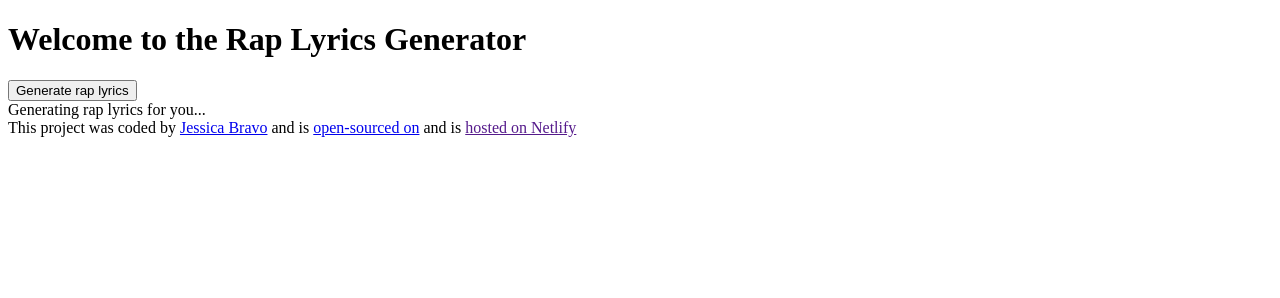
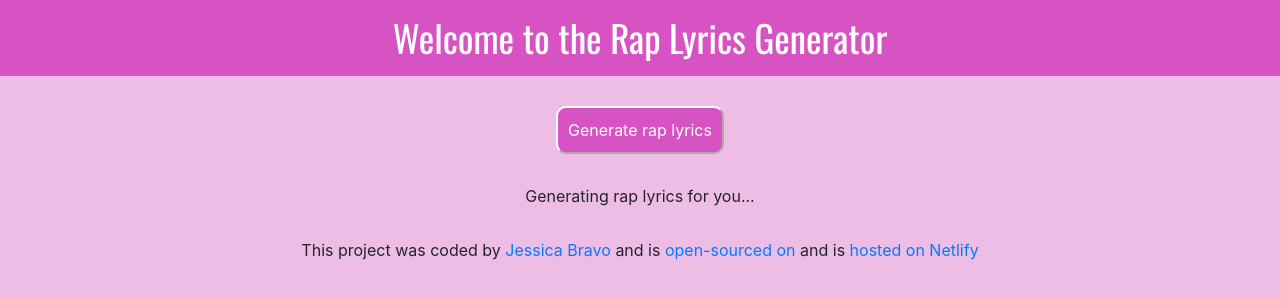
Before and after one commit to Jessbpl/AI-rap-lyrics-generator-Project, a plain HTML site: page index.html in a window 1280 px wide. Drawn offline with nearby package versions, Linux system fonts and the light colour scheme.

Commit message:
added links and initial css style

```diff
--- a/index.html
+++ b/index.html
@@ -3,21 +3,43 @@
   <head>
     <meta charset="UTF-8" />
     <meta name="viewport" content="width=device-width, initial-scale=1.0" />
-    <title>Document</title>
+    <link
+      rel="stylesheet"
+      href="https://cdn.jsdelivr.net/npm/bootstrap@4.1.3/dist/css/bootstrap.min.css"
+      integrity="sha384-MCw98/SFnGE8fJT3GXwEOngsV7Zt27NXFoaoApmYm81iuXoPkFOJwJ8ERdknLPMO"
+      crossorigin="anonymous"
+    />
+    <link rel="stylesheet" href="src/stylesheet.css" />
+    <link rel="preconnect" href="https://fonts.googleapis.com" />
+    <link rel="preconnect" href="https://fonts.gstatic.com" crossorigin />
+    <link
+      href="https://fonts.googleapis.com/css2?family=Oswald:wght@200;300;400;500;600;700&family=Pixelify+Sans&family=Roboto:ital,wght@0,100;0,300;0,400;0,500;0,700;0,900;1,100;1,300;1,400;1,500;1,700;1,900&display=swap"
+      rel="stylesheet"
+    />
+    <title></title>
   </head>
   <body>
-    <h1>Welcome to the Rap Lyrics Generator</h1>
+    <header>Welcome to the Rap Lyrics Generator</header>
     <div id="rap-generator-container" class="rap-generator-container">
-      <button>Generate rap lyrics</button>
+      <button id="rap-lyrics-button" class="btn-primary">
+        Generate rap lyrics
+      </button>
       <div id="lyrics" class="lyrics">Generating rap lyrics for you...</div>
     </div>
     <footer>
       This project was coded by
-      <a href="https://github.com/Jessbpl">Jessica Bravo</a> and is
-      <a href="https://github.com/Jessbpl/AI-rap-lyrics-generator-Project"
+      <a href="https://github.com/Jessbpl" target="_blank">Jessica Bravo</a> and
+      is
+      <a
+        href="https://github.com/Jessbpl/AI-rap-lyrics-generator-Project"
+        target="_blank"
         >open-sourced on</a
       >
-      and is <a href="">hosted on Netlify</a>
+      and is
+      <a href="https://ai-rap-lyrics-generator.netlify.app/" target="_blank"
+        >hosted on Netlify</a
+      >
     </footer>
+    <script src="src/index.js"></script>
   </body>
 </html>
--- a/src/stylesheet.css
+++ b/src/stylesheet.css
@@ -0,0 +1,31 @@
+body {
+  background-color: rgb(238, 189, 230);
+}
+header {
+  font-family: "Oswald", sans-serif;
+  background-color: rgb(215, 82, 195);
+  color: #fff;
+  font-size: 37px;
+  margin: 0 auto;
+  padding: 10px;
+  display: block;
+  text-align: center;
+}
+.btn-primary {
+  display: block;
+  margin: 30px auto;
+  border-radius: 10px;
+  padding: 10px;
+  background: rgb(215, 82, 195);
+  border-color: #fff;
+}
+.lyrics {
+  display: block;
+  text-align: center;
+  margin: 30px;
+}
+footer {
+  display: block;
+  text-align: center;
+  margin: 20px auto;
+}
```
